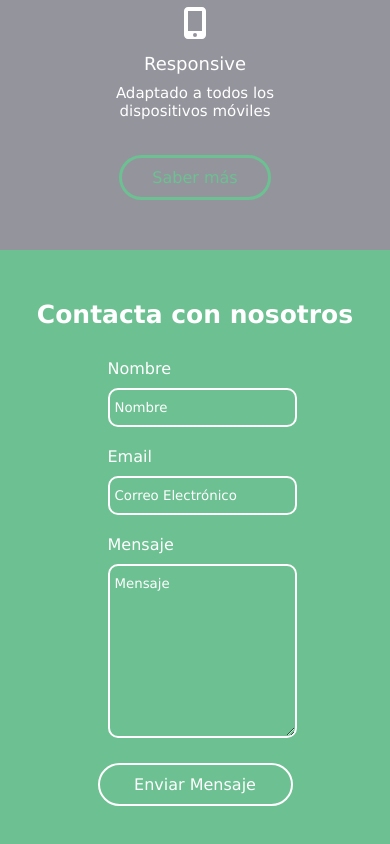
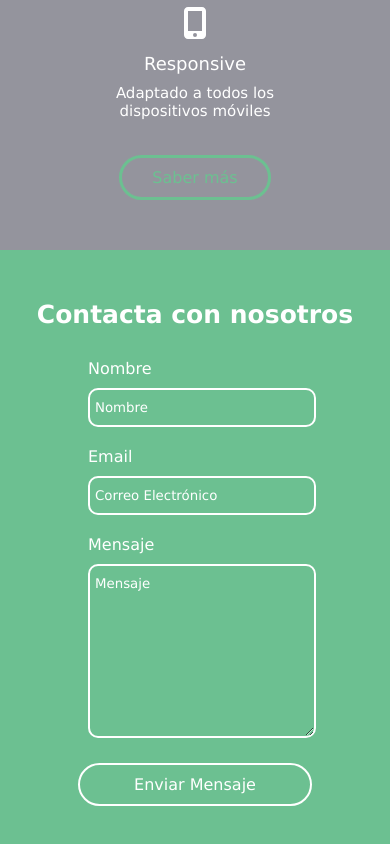
Before and after one commit to rominarg/corporate_website, a plain HTML site: page index.html in a window 390 px wide. Shown: the part 2213-3057 px from the top of the page. Drawn offline with Linux system fonts and the light colour scheme.

Commit message:
section form responsive

```diff
--- a/styles.css
+++ b/styles.css
@@ -185,7 +185,7 @@ left: 0;
     margin-bottom: 20px;
 }
 #contacto form{
-    max-width: 50%;
+    max-width: 60%;
     margin: 0 auto;
 }
 
@@ -285,5 +285,6 @@ form textarea::placeholder{
 /*FORMULARIO*/
 .datos-form{
 flex-direction: column;
+max-width: 100%;
 }
 }
```
